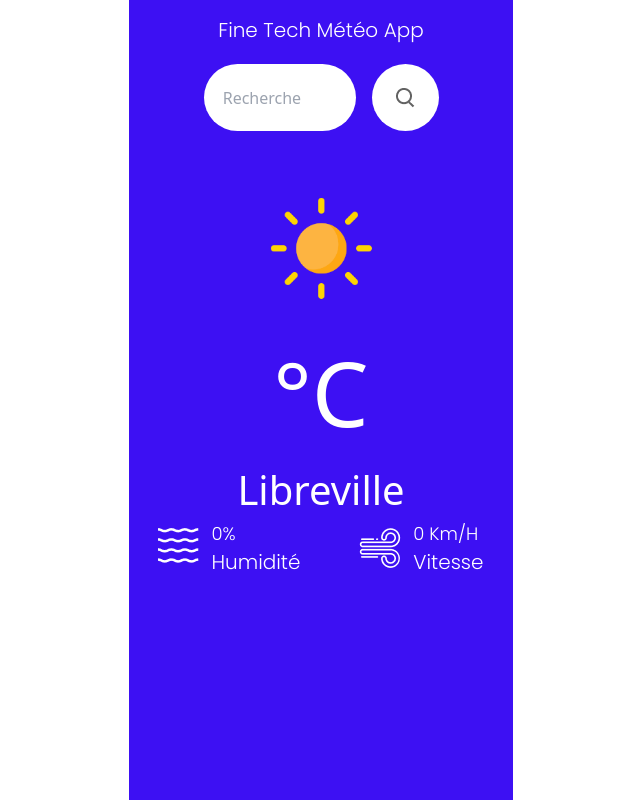
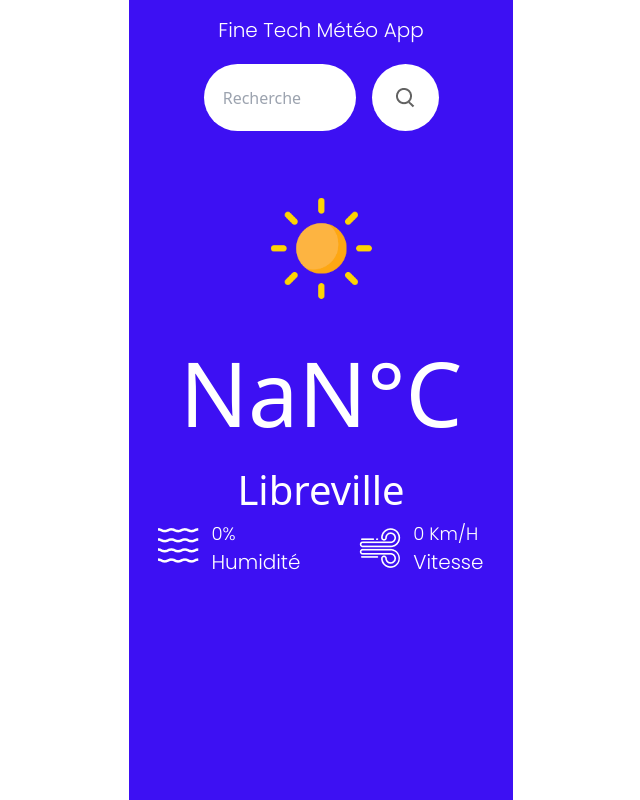
Before and after one commit to Ferry9/meteo_in_react, a React (Vite) app: page /Home in a window 1280 px wide. Shown: the whole page, without its empty margins (319-959 px from the left). Built offline with nearby package versions, Linux system fonts and the light colour scheme.

Commit message:
Mise à jour du temps

```diff
--- a/src/components/C_Home.jsx
+++ b/src/components/C_Home.jsx
@@ -106,7 +106,7 @@ export default function C_Home() {
           <img src={windic} alt="#" />
         </div>
         {/* Température */}
-        <div className="weather-temp">{weatherData.main.temp}°C</div>
+        <div className="weather-temp">{(weatherData.main.temp -273.15).toFixed(2)}°C</div>
         {/* Lieu */}
         <div className="weather-location">{weatherData.name}</div>
         {/* Les données sont affichées ici */}
```
